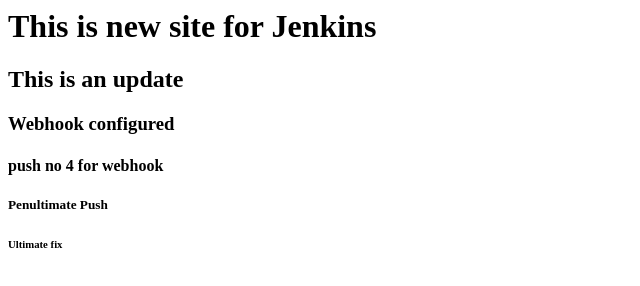
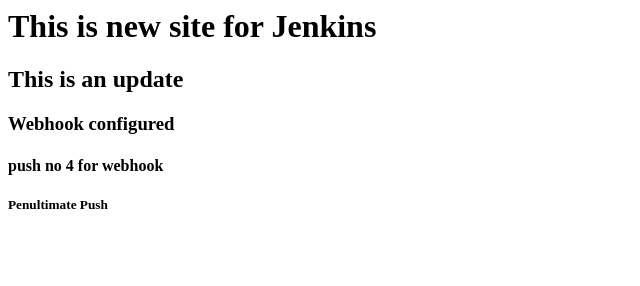
Before and after one commit to getdd7/Jenkins1, a plain HTML site: page index.html in a window 1280 px wide. Shown: the full height of the page, 0-640 px from the left. Drawn offline with Linux system fonts and the light colour scheme.

Commit message:
Update index.html

```diff
--- a/index.html
+++ b/index.html
@@ -3,4 +3,3 @@
 <h3> Webhook configured </h3>
 <h4> push no 4 for webhook </h4>
 <h5> Penultimate Push </h5>
-<h6> Ultimate fix </h6>
```
